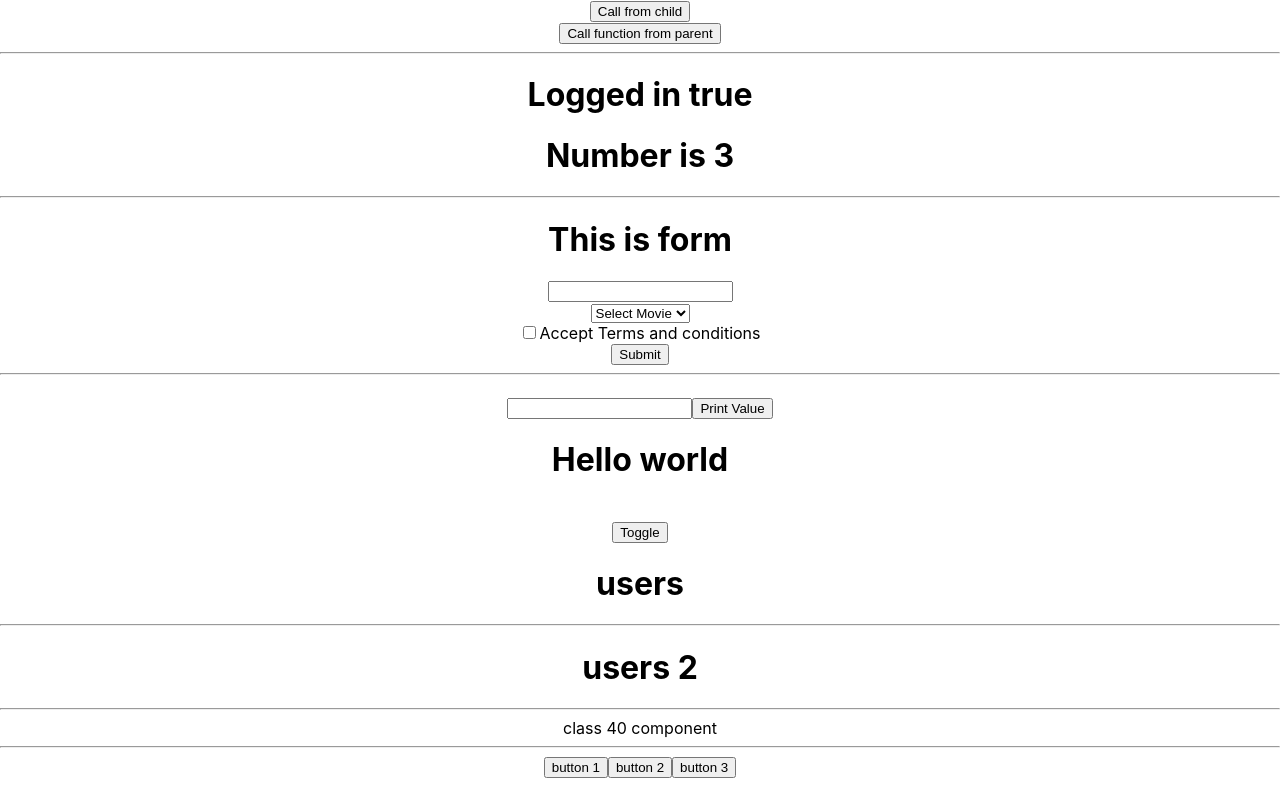
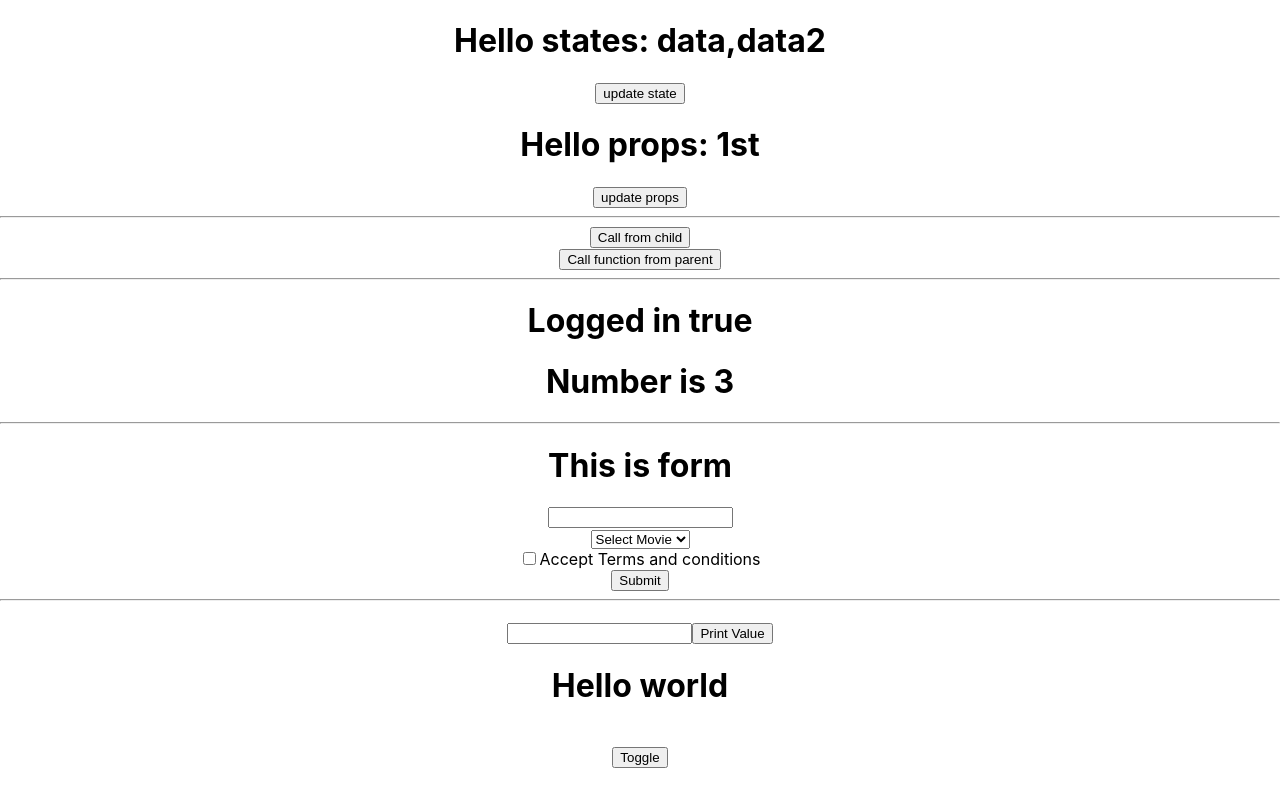
Before and after one commit to Mahreen-Asama/ReactJS, a React (Create React App) app: page / in a window 1280 px wide. Shown: the top 800 px of the page. Built offline with nearby package versions, Linux system fonts and the light colour scheme.

Commit message:
constructor,render LCM

```diff
--- a/src/App.js
+++ b/src/App.js
@@ -9,6 +9,7 @@ import {Student2} from './Student';
 import {Form} from './Form';
 import {Profile} from './User';
 import {Child} from './User';
+import {LifeCycleMethods} from './Student';
 
 //props in functional component
 function App3(){
@@ -76,6 +77,7 @@ function App() {
   const [inputValue,setData]=useState(null);    //for input field, onChange
   const [input,printData]=useState(false);    //for input field, onCLick, (a boolean variable/state)
   const [status,setStatus]=useState(true);
+  const [name,setName]=useState("1st");
 
   function apple(){
     alert('function call');
@@ -89,6 +91,10 @@ function App() {
   }
   return (
     <div className="App">
+      <LifeCycleMethods name={name}/>
+      <button onClick={()=>setName("2nd")}>update props</button>
+      <hr></hr>
+
       <Child data={func}/>
       <Profile/>
       <Form/>
--- a/src/Student.js
+++ b/src/Student.js
@@ -4,6 +4,29 @@ import { useCallback } from 'react';
 import App from './App';
 import React, { Component } from 'react';
 
+//life cycle methods in class components
+export class LifeCycleMethods extends Component{
+    constructor(){
+        super();
+        console.log('construotr');
+        this.state={
+            data:"data",
+            data2:"data2"
+        }
+    }
+    render() {
+        console.log('render');
+        return (
+            <div className="App">
+                <h1>Hello states: {this.state.data},{this.state.data2}</h1>
+                <button onClick={()=>this.setState({data:"up",data2:"up2"})}>update state</button>
+                <h1>Hello props: {this.props.name}</h1>
+            </div>
+        )
+    }
+}
+
+//props in class components
 export class Student2 extends Component {
     render() {
         return (
```
